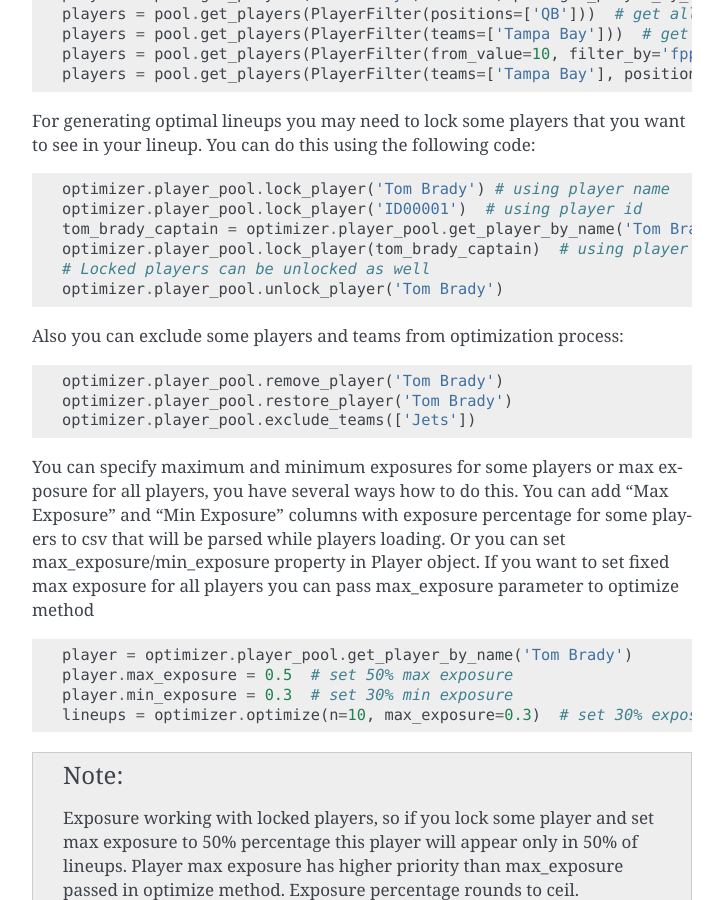
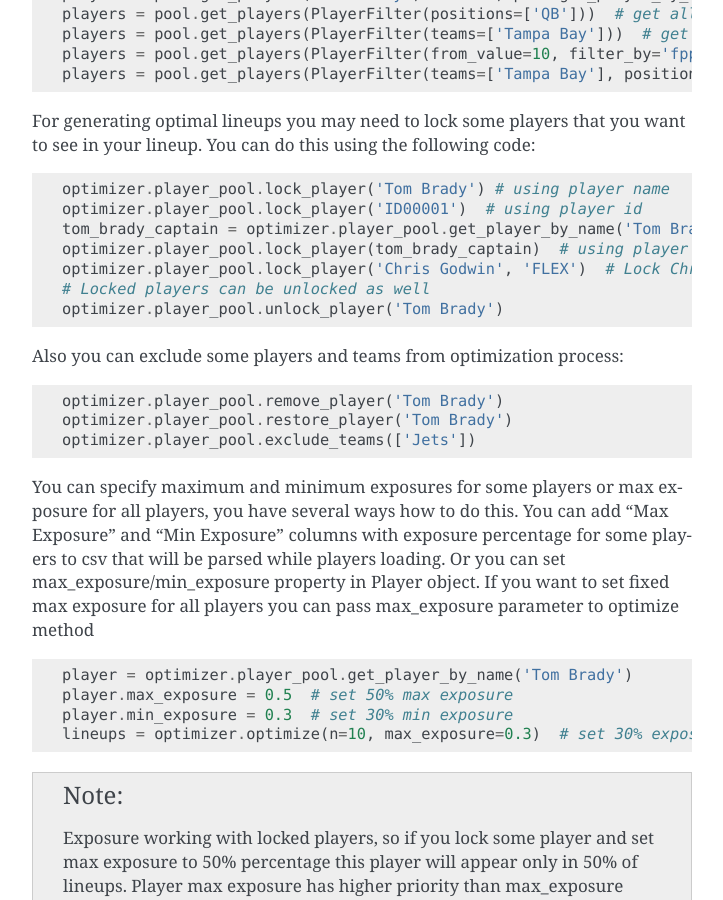
Before and after one commit to DimaKudosh/pydfs-lineup-optimizer, a Sphinx documentation site: the page built from docs/usage.rst, in a window 1280 px wide and 900 px high, scrolled down 1769 px. Shown: the whole window, without its empty margins (388-1111 px from the left). Built offline with Sphinx 7.4.7, drawn with Linux system fonts in a browser that asks for light colours.

Commit message:
Update docs

```diff
--- a/docs/usage.rst
+++ b/docs/usage.rst
@@ -100,6 +100,7 @@ You can do this using the following code:
     optimizer.player_pool.lock_player('ID00001')  # using player id
     tom_brady_captain = optimizer.player_pool.get_player_by_name('Tom Brady', position='CPT')
     optimizer.player_pool.lock_player(tom_brady_captain)  # using player
+    optimizer.player_pool.lock_player('Chris Godwin', 'FLEX')  # Lock Chris Godwin on FLEX position
     # Locked players can be unlocked as well
     optimizer.player_pool.unlock_player('Tom Brady')
 
```
